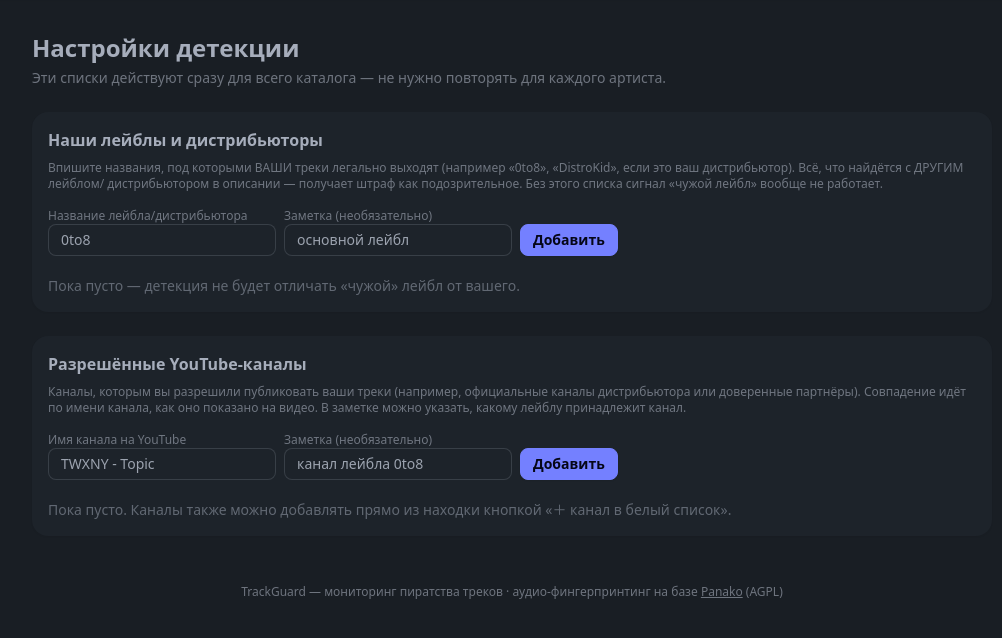
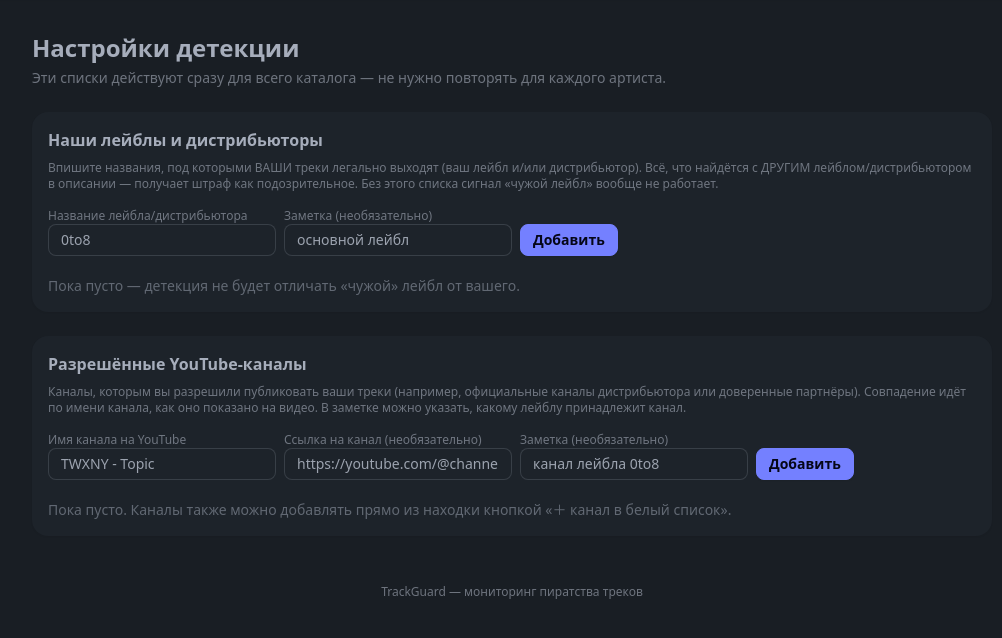
Before and after one commit to nesterenkort-droid/SongGuard, a FastAPI app: template app/web/templates/settings.html in a window 1280 px wide. Shown: the part 64-702 px from the top of the page, without its empty margins (128-1130 px from the left). Run offline with FastAPI, Linux system fonts and the light colour scheme; the template is opened without the code that fills it, so the values that code supplies are empty; parts of the project's set-up code (start-up, migrations or seed data) failed here and were passed over; some libraries are stand-ins or nearby versions.

Commit message:
Fix: Panako was never actually fed reference audio; settings/UI feedback
The user asked why the Panako badge never appeared anywhere. Root cause: the
catalog upload route saved the file and flagged audio_ref_status=full, but never
called panako.store_reference() — the fingerprint database stayed permanently
empty regardless of how many originals were uploaded, so the audio-match branch
in detection.py silently never ran for anyone, on any platform.

- app/web/routes/catalog.py: upload_original now calls panako.store_reference()
  after saving the file (best-effort, wrapped so a Panako/ffmpeg hiccup can't
  block the upload itself). Verified via a real HTTP request through the ASGI
  app (login -> multipart upload -> Panako file exists on disk -> confirmed
  live in-browser: the artist page badge changes from "нет" to "🎵 готово к
  сверке" only once Panako has actually indexed the file, not just once a file
  was saved.
- artist.html: the audio-status badge now reflects real Panako indexing state
  (checks for the actual <track_id>_1.00.wav fingerprint file) instead of just
  "a file was uploaded", so it can't silently lie about audio-match readiness.
- whitelist_entries.channel_url (migration 0008): the settings page's channel
  whitelist form now also takes an optional link to the channel, shown as a
  🌐 in the list — requested so a reviewer can double check it's the right one.
- settings.html: removed the misleading "например «0to8», «DistroKid», если это
  ваш дистрибьютор» example — DistroKid specifically is never the user's own
  distributor in the documented golden case, so naming it as a "your distributor"
  example was actively wrong.
- Removed the Panako/AGPL footer attribution per request. Note: PLAN.md §3
  recorded this link as a deliberate AGPL-compliance decision ("запускаем как
  неизменённый изолированный сервис, ссылка на исходники в футере") — flagged
  to the user, removed as directed.
- Tests: store_reference creates the exact file path the badge checks for,
  channel_url round-trips. 99 tests green (97 prior + 2 new), ruff clean.

Co-Authored-By: Claude Opus 4.8 <noreply@anthropic.com>

```diff
--- a/app/models/detection.py
+++ b/app/models/detection.py
@@ -220,6 +220,9 @@ class WhitelistEntry(Base):
     value: Mapped[str] = mapped_column(String(512))
     normalized_value: Mapped[str | None] = mapped_column(String(512), nullable=True)
     note: Mapped[str | None] = mapped_column(String(255), nullable=True)
+    # Optional, mainly for WL_CHANNEL entries: a link to the channel itself, so a
+    # human reviewing the whitelist can check it's the right one.
+    channel_url: Mapped[str | None] = mapped_column(String(1024), nullable=True)
     created_by_user_id: Mapped[int | None] = mapped_column(
         ForeignKey("users.id"), nullable=True
     )
--- a/app/web/routes/settings.py
+++ b/app/web/routes/settings.py
@@ -59,6 +59,7 @@ async def add_whitelist(
     entry_type: str = Form(...),
     value: str = Form(...),
     note: str = Form(""),
+    channel_url: str = Form(""),
     user: User = Depends(require_admin),
     session: AsyncSession = Depends(get_session),
 ):
@@ -75,6 +76,7 @@ async def add_whitelist(
         value=value,
         normalized_value=normalize_label(value),
         note=note.strip() or None,
+        channel_url=(channel_url.strip() or None) if entry_type == WL_CHANNEL else None,
         created_by_user_id=user.id,
     )
     session.add(entry)
--- a/app/web/templates/artist.html
+++ b/app/web/templates/artist.html
@@ -45,7 +45,10 @@
         </td>
         <td class="text-xs font-mono">{{ t.isrc or "—" }}</td>
         <td>
-          {% if t.audio_ref_status == "full" %}<span class="badge badge-xs badge-success">оригинал</span>
+          {% if t.id in panako_indexed %}
+          <span class="badge badge-xs badge-success" title="Panako проиндексировал оригинал — аудио-сверка работает">🎵 готово к сверке</span>
+          {% elif t.audio_ref_status == "full" %}
+          <span class="badge badge-xs badge-warning" title="Файл загружен, но Panako его ещё не проиндексировал">⏳ обрабатывается</span>
           {% elif t.audio_ref_status == "preview" %}<span class="badge badge-xs">превью</span>
           {% else %}<span class="badge badge-xs badge-ghost">нет</span>{% endif %}
         </td>
--- a/app/web/templates/base.html
+++ b/app/web/templates/base.html
@@ -45,9 +45,7 @@
 
   <footer class="footer footer-center p-4 text-base-content/60 text-xs">
     <aside>
-      <p>TrackGuard — мониторинг пиратства треков ·
-        аудио-фингерпринтинг на базе
-        <a class="link" href="https://github.com/JorenSix/Panako" target="_blank" rel="noopener">Panako</a> (AGPL)</p>
+      <p>TrackGuard — мониторинг пиратства треков</p>
     </aside>
   </footer>
 </body>
--- a/app/web/templates/settings.html
+++ b/app/web/templates/settings.html
@@ -11,10 +11,10 @@
   <div class="card-body p-4">
     <h2 class="card-title text-base">Наши лейблы и дистрибьюторы</h2>
     <p class="text-xs text-base-content/60 mb-2">
-      Впишите названия, под которыми ВАШИ треки легально выходят (например «0to8»,
-      «DistroKid», если это ваш дистрибьютор). Всё, что найдётся с ДРУГИМ лейблом/
-      дистрибьютором в описании — получает штраф как подозрительное. Без этого
-      списка сигнал «чужой лейбл» вообще не работает.
+      Впишите названия, под которыми ВАШИ треки легально выходят (ваш лейбл и/или
+      дистрибьютор). Всё, что найдётся с ДРУГИМ лейблом/дистрибьютором в описании —
+      получает штраф как подозрительное. Без этого списка сигнал «чужой лейбл»
+      вообще не работает.
     </p>
     <form method="post" action="/settings/whitelist" class="flex gap-2 items-end flex-wrap mb-3">
       <input type="hidden" name="entry_type" value="own_label" />
@@ -69,6 +69,10 @@
         <input name="value" required placeholder="TWXNY - Topic" class="input input-bordered input-sm" />
       </div>
       <div>
+        <label class="text-xs text-base-content/60 block">Ссылка на канал (необязательно)</label>
+        <input name="channel_url" type="url" placeholder="https://youtube.com/@channel" class="input input-bordered input-sm" />
+      </div>
+      <div>
         <label class="text-xs text-base-content/60 block">Заметка (необязательно)</label>
         <input name="note" placeholder="канал лейбла 0to8" class="input input-bordered input-sm" />
       </div>
@@ -81,7 +85,10 @@
         <tbody>
           {% for e in channels %}
           <tr>
-            <td class="font-medium">{{ e.value }}</td>
+            <td class="font-medium">
+              {{ e.value }}
+              {% if e.channel_url %}<a href="{{ e.channel_url }}" target="_blank" rel="noopener" class="link text-xs ml-1">🌐</a>{% endif %}
+            </td>
             <td class="text-base-content/60">{{ e.note or "—" }}</td>
             <td>
               <form method="post" action="/settings/whitelist/{{ e.id }}/delete">
```
Also changed, not shown: alembic/versions/0008_whitelist_channel_url.py (added, +26 -0 lines), app/web/routes/catalog.py (+22 -3 lines), tests/test_panako_audio.py (+13 -0 lines), tests/test_settings_whitelist.py (+21 -0 lines).
